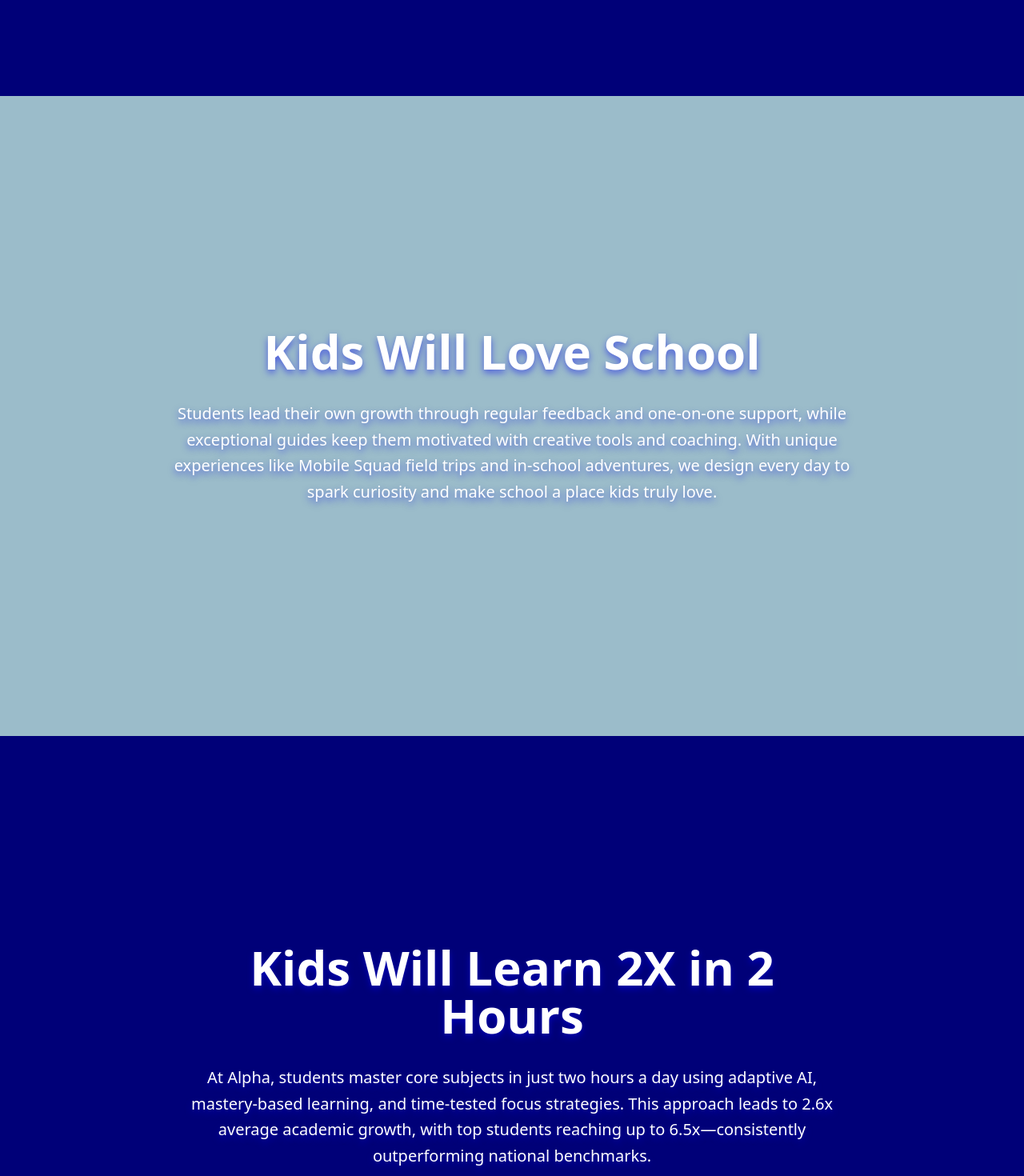
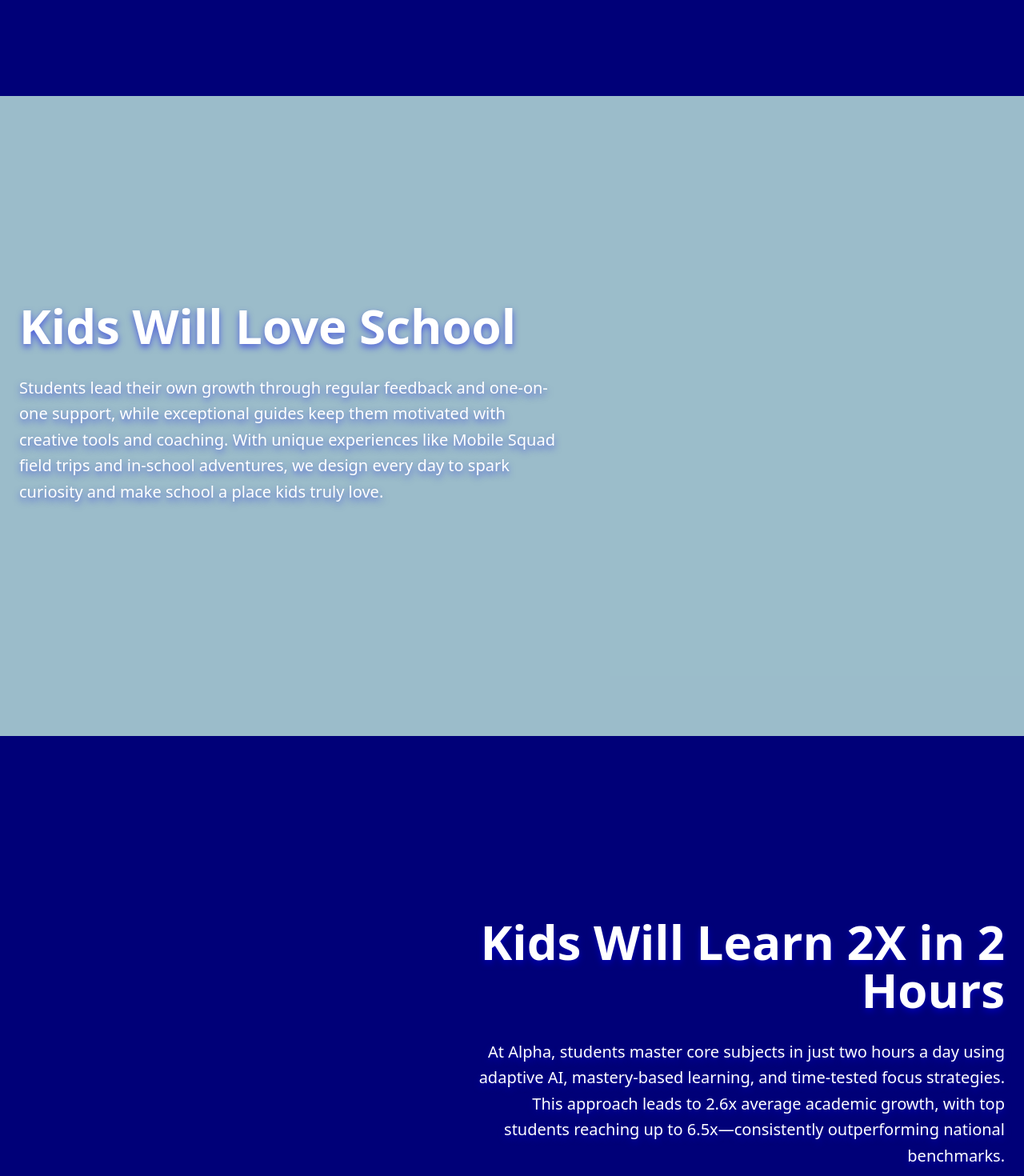
Before and after one commit to dillonmurti/alpha-spacex, a React (Vite) app: page /who-we-are in a window 1280 px wide. Shown: the part 680-2150 px from the top of the page at 80% size. Built offline with nearby package versions, Linux system fonts and the light colour scheme.

Commit message:
Adjust text styling and button size
Reverted "Explore the Alpha Program" button size. Adjusted text size and alignment for sections 2, 3, and 4 on the "Who We Are" page to match section 1 of the homepage.

```diff
--- a/src/pages/WhoWeAre.tsx
+++ b/src/pages/WhoWeAre.tsx
@@ -33,9 +33,10 @@ const WhoWeAre = () => {
       </section>
 
       {/* Section 2: Kids Will Love School */}
-      <section className="relative min-h-screen bg-black flex items-center justify-center">
+      <section className="relative min-h-screen bg-black flex items-center justify-start">
         <div className="absolute inset-0 bg-[#c2ecfd] bg-opacity-80"></div>
-        <div className="relative z-10 text-center text-white px-6 max-w-4xl mx-auto">
+        <div className="relative z-10 max-w-7xl mx-auto px-6 w-full">
+          <div className="max-w-2xl text-left">
             <h2
               className="text-6xl font-bold mb-8"
               style={{
@@ -46,7 +47,7 @@ const WhoWeAre = () => {
               Kids Will Love School
             </h2>
             <p
-            className="text-xl leading-relaxed"
+              className="text-xl mb-8 leading-relaxed"
               style={{
                 color: '#ffffff',
                 textShadow: '0 4px 8px rgba(0, 0, 239, 0.5)'
@@ -55,12 +56,14 @@ const WhoWeAre = () => {
               Students lead their own growth through regular feedback and one-on-one support, while exceptional guides keep them motivated with creative tools and coaching. With unique experiences like Mobile Squad field trips and in-school adventures, we design every day to spark curiosity and make school a place kids truly love.
             </p>
           </div>
+        </div>
       </section>
 
       {/* Section 3: Kids Will Learn 2X in 2 Hours */}
-      <section className="relative min-h-screen bg-black flex items-center justify-center">
+      <section className="relative min-h-screen bg-black flex items-center justify-end">
         <div className="absolute inset-0 bg-[#0000ef] bg-opacity-50"></div>
-        <div className="relative z-10 text-center text-white px-6 max-w-4xl mx-auto">
+        <div className="relative z-10 max-w-7xl mx-auto px-6 w-full">
+          <div className="max-w-2xl ml-auto text-right">
             <h2
               className="text-6xl font-bold mb-8"
               style={{
@@ -71,7 +74,7 @@ const WhoWeAre = () => {
               Kids Will Learn 2X in 2 Hours
             </h2>
             <p
-            className="text-xl leading-relaxed"
+              className="text-xl mb-8 leading-relaxed"
               style={{
                 color: '#ffffff',
                 textShadow: '0 4px 8px rgba(0, 0, 239, 0.5)'
@@ -80,12 +83,14 @@ const WhoWeAre = () => {
               At Alpha, students master core subjects in just two hours a day using adaptive AI, mastery-based learning, and time-tested focus strategies. This approach leads to 2.6x average academic growth, with top students reaching up to 6.5x—consistently outperforming national benchmarks.
             </p>
           </div>
+        </div>
       </section>
 
       {/* Section 4: Kids Will Learn Life Skills for the Future */}
-      <section className="relative min-h-screen bg-black flex items-center justify-center">
+      <section className="relative min-h-screen bg-black flex items-center justify-start">
         <div className="absolute inset-0 bg-[#c2ecfd] bg-opacity-80"></div>
-        <div className="relative z-10 text-center text-white px-6 max-w-4xl mx-auto">
+        <div className="relative z-10 max-w-7xl mx-auto px-6 w-full">
+          <div className="max-w-2xl text-left">
             <h2
               className="text-6xl font-bold mb-8"
               style={{
@@ -116,6 +121,7 @@ const WhoWeAre = () => {
               </a>
             </Button>
           </div>
+        </div>
       </section>
     </div>
   );
```
Lines whose indentation alone changed are shown as unchanged.
